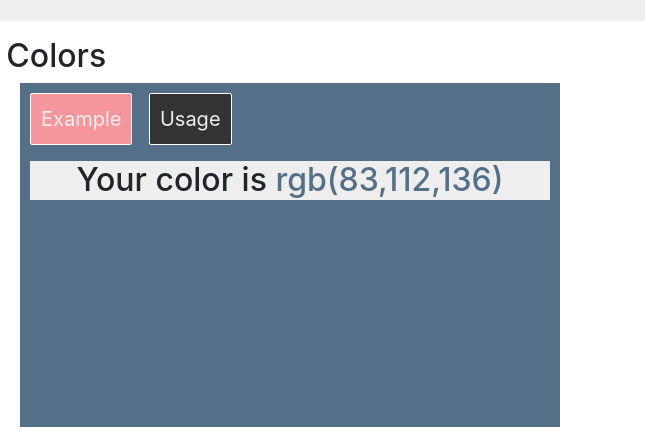
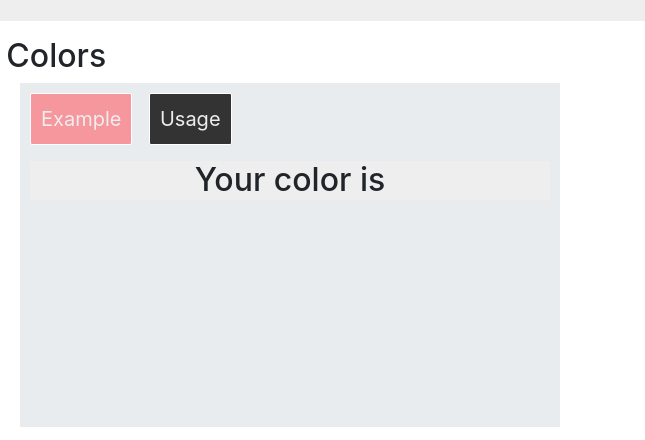
Before and after one commit to Yhk5306/avarage-color-finder, a plain HTML site: page demo.html in a window 1280 px wide. Shown: the part 128-568 px from the top of the page, 635-1280 px from the left. Drawn offline with nearby package versions, Linux system fonts and the light colour scheme.

Commit message:
Fixed image rgb problem

```diff
--- a/demo.html
+++ b/demo.html
@@ -144,11 +144,11 @@
 <script src="assets/js/acp.js"></script>
 <script>
 
-    // Added document.ready cause of the ios causes error
-    $( document ).ready( async function() {
+    // On image should wait the image to load
+    $( '#image' ).load( function() {
         var rgb =  getImage(document.getElementById('image'));
-        $('#image-color').text(rgb).css('color',await rgb)
-        $('.acp-img-demo').css('background',await rgb)
+        $('#image-color').text(rgb).css('color', rgb)
+        $('.acp-img-demo').css('background', rgb)
     })
 
     getVideoRGB(document.getElementById('video'),function (result){
```
